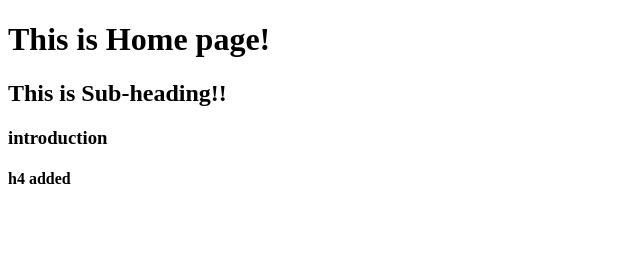
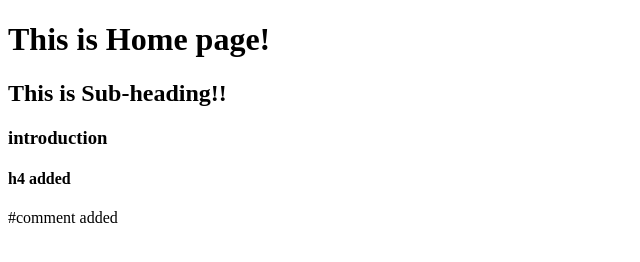
Before and after one commit to Suryalama/myproject, a plain HTML site: page index.html in a window 1280 px wide. Shown: the whole page, without its empty margins (0-640 px from the left). Drawn offline with Linux system fonts and the light colour scheme.

Commit message:
comment added

```diff
--- a/index.html
+++ b/index.html
@@ -11,5 +11,6 @@
     <h2>This is Sub-heading!!</h2>
     <h3>introduction</h3>
     <h4>h4 added</h4>
+    #comment added
 </body>
 </html>
```
